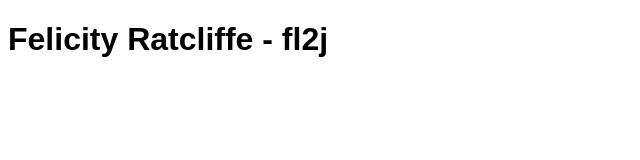
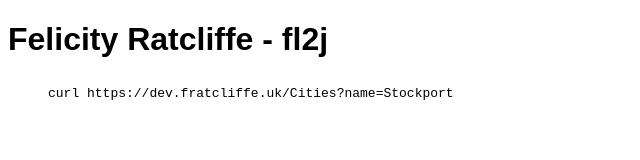
Before and after one commit to fratcliffe/fl2j, a plain HTML site: page index.htm in a window 1280 px wide. Shown: the whole page, without its empty margins (0-640 px from the left). Drawn offline with Linux system fonts and the light colour scheme.

Commit message:
example curl

```diff
--- a/index.htm
+++ b/index.htm
@@ -12,7 +12,7 @@
         <h1>Felicity Ratcliffe - fl2j</h1>
         <ul>
             <li>
-
+                <code>curl https://dev.fratcliffe.uk/Cities?name=Stockport</code>
             </li>
         </ul>
     </body>
```
